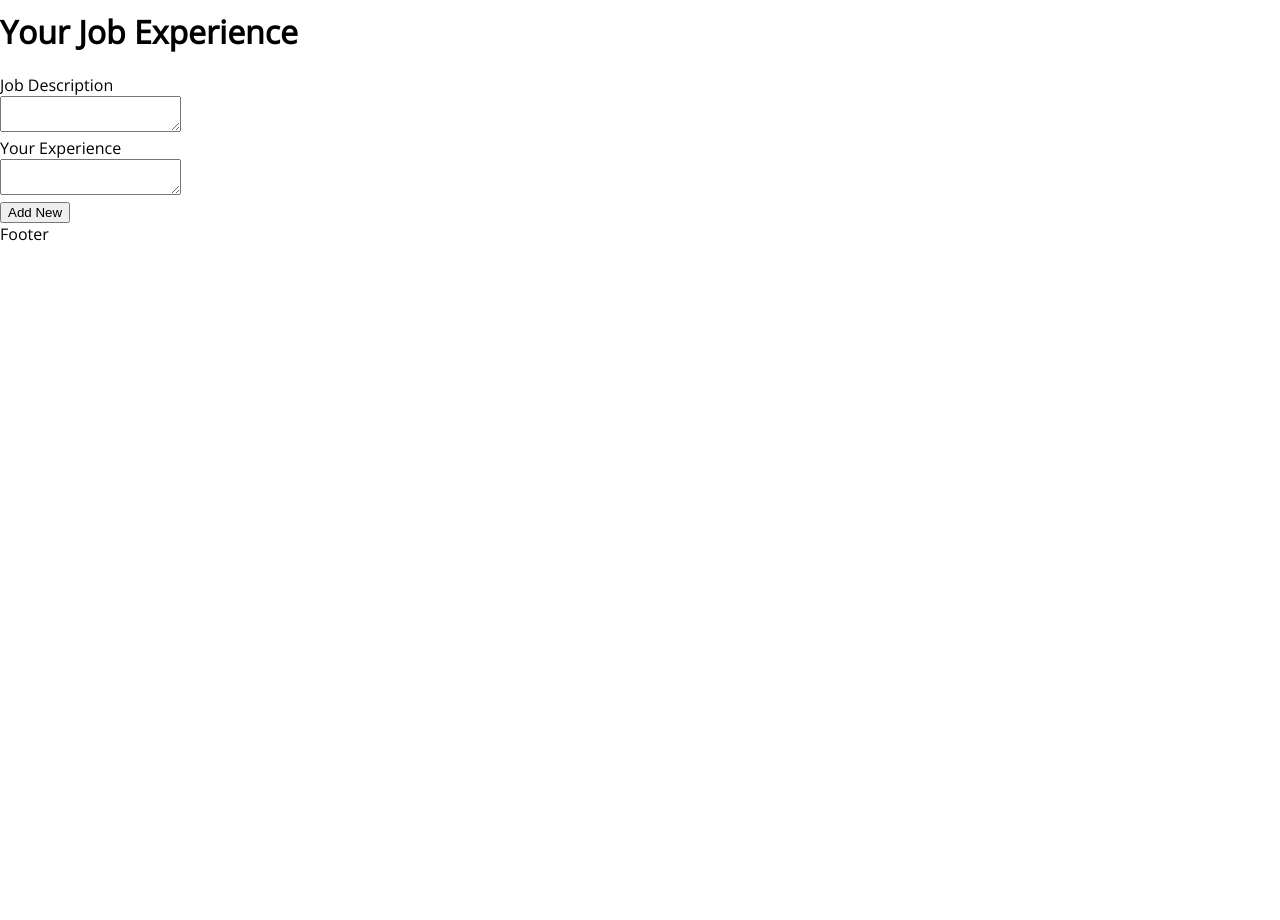
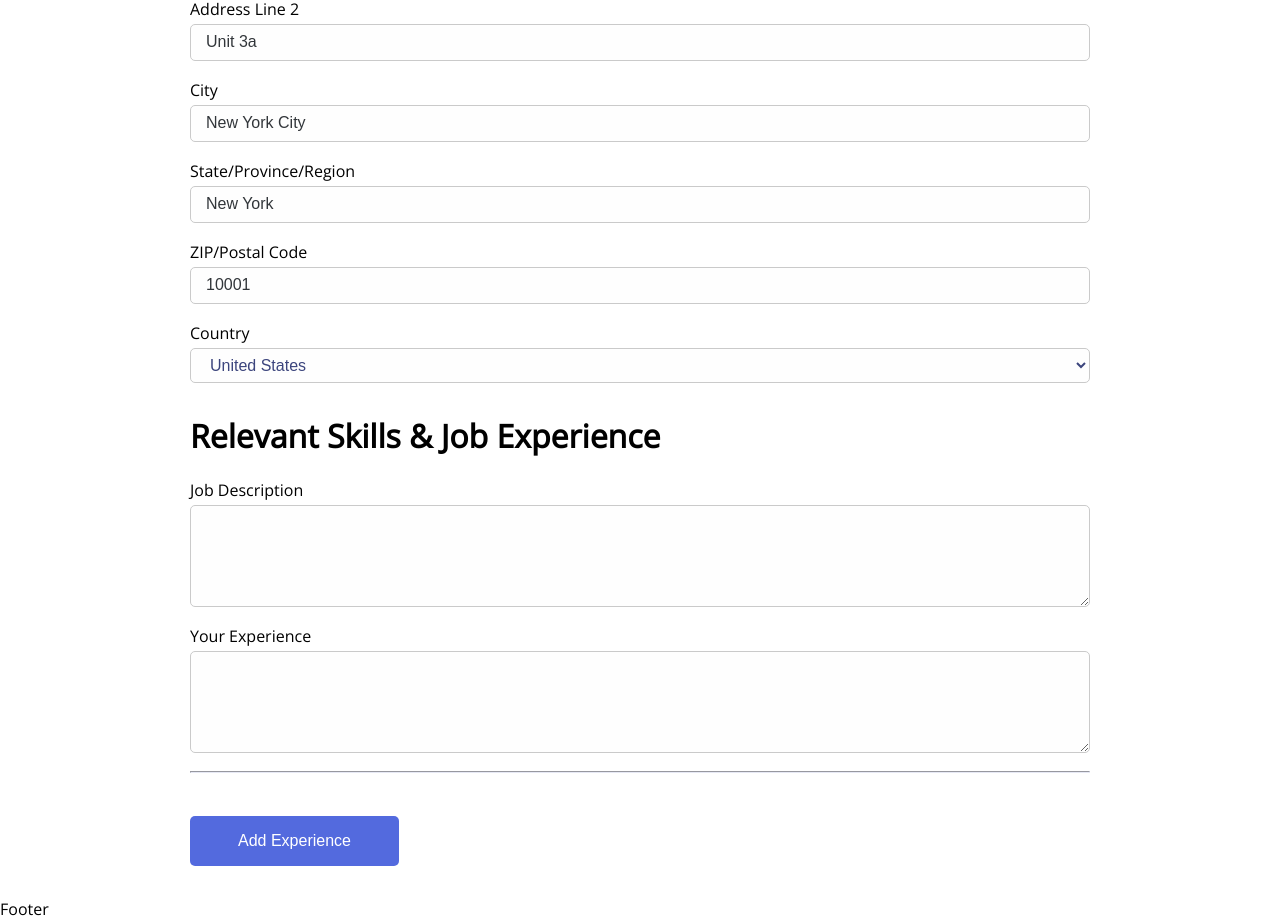
Before and after one commit to shichunyu/resumade-react, a React (Create React App) app: page / in a window 1280 px wide. Shown: the part 794-1714 px from the top of the page. Before the commit the page ends 1039 px from the top, so only its background shows below. Built offline with nearby package versions, Linux system fonts and the light colour scheme.

Commit message:
added some styling #3w9afv

```diff
--- a/src/components/App/App.js
+++ b/src/components/App/App.js
@@ -78,15 +78,15 @@ function App() {
   }
 
   return (
-   <div className={styles.wrapper}>
+   <div>
     <div className={styles.hero}>
       <div className="centered-content">
         <h1>Welcome to Resumade</h1>
         Lorem, ipsum dolor sit amet consectetur adipisicing elit. Alias possimus rem quibusdam qui, officiis nobis repellendus molestiae a porro eius, odit mollitia ipsa optio dolore numquam, deleniti saepe voluptate maiores.
       </div>
     </div>
-    <div className="form">
-      <h1>About Yourself</h1>
+    <div className="centered-content">
+      <h1>Contact Information</h1>
       {
         staticFormState.map( (formItem, index) => (
           <FormElement
@@ -98,7 +98,7 @@ function App() {
         ))
       }
 
-      <h1>Your Job Experience</h1>
+      <h1>Relevant Skills & Job Experience</h1>
       {
         groupState.map( (groupItem, index) => (
 
@@ -115,11 +115,12 @@ function App() {
               element={groupItem.yourExp}
               onChange={handleGroupChange}
             />
+            <hr/>
           </div>
         ))
       }
 
-      <button onClick={addNew}>Add New</button>
+      <button onClick={addNew}>Add Experience</button>
     </div>
 
    </div>
--- a/src/components/App/App.module.css
+++ b/src/components/App/App.module.css
@@ -1,15 +1,8 @@
 .hero {
 	background-color: #536ade;
-	padding: 2em 1em 2em 1em;
 	color: #e6e8f4;
 }
 
 .hero h1 {
-	margin-top: 0em;
 	text-align: center;
 }
-
-.hero .content {
-	margin: 0 auto 0 auto;
-	max-width: 900px;
-}
--- a/src/components/FormElement/FormElement.js
+++ b/src/components/FormElement/FormElement.js
@@ -1,4 +1,10 @@
 import React from 'react'
+
+// Dependencies
+import clsx from 'clsx'
+
+// STYLES
+import styles from './FormElement.module.css'
 
 const FormElement = ( {element, index, onChange, name} ) => {
 
@@ -9,28 +15,11 @@ const FormElement = ( {element, index, onChange, name} ) => {
 			case('input'):
 				elementHTML = (
 					<div id={`formElement-${index}`}>
-						<div>
+						<div className={styles.label}>
 							<label>{element.labelText}</label>
 						</div>
-						<div>
+						<div className={clsx(styles.field, "flex")}>
 							<input
-								{...element.config}
-								value={element.value}
-								onChange={(event) => onChange({event, element, index, name})} // passing as an object
-							/>
-						</div>
-					</div>
-				)
-				break
-
-			case('textarea'):
-				elementHTML = (
-					<div id={`formElement-${index}`}>
-						<div>
-							<label>{element.labelText}</label>
-						</div>
-						<div>
-							<textarea
 								{...element.config}
 								value={element.value}
 								onChange={(event) => onChange({event, element, index, name})} // passing as an object
@@ -43,10 +32,10 @@ const FormElement = ( {element, index, onChange, name} ) => {
 				case('select'):
 					elementHTML = (
 						<div id={`formElement-${index}`}>
-							<div>
+								<div className={styles.label}>
 									<label>{element.labelText}</label>
 								</div>
-							<div>
+								<div className={clsx(styles.field, "flex")}>
 									<select
 										value={element.value}
 										onChange={(event) => onChange({event, element, index, name})} // passing as an object
@@ -58,7 +47,23 @@ const FormElement = ( {element, index, onChange, name} ) => {
 								</div>
 							</div>
 					)
+					break
 
+				case('textarea'):
+					elementHTML = (
+						<div id={`formElement-${index}`}>
+							<div className={styles.label}>
+								<label>{element.labelText}</label>
+							</div>
+							<div className={clsx(styles.field, "flex")}>
+								<textarea
+									{...element.config}
+									value={element.value}
+									onChange={(event) => onChange({event, element, index, name})} // passing as an object
+								/>
+							</div>
+						</div>
+					)
 					break
 
 			default:
--- /dev/null
+++ b/src/components/FormElement/FormElement.module.css
@@ -0,0 +1,62 @@
+div.label {
+	margin-bottom: .25em;
+}
+
+div.field {
+	margin-bottom: .5em;
+}
+
+input, select, textarea {
+	flex: 1;
+	font-size: 16px;
+	color: #3c457d;
+	border: 1px solid #cacaca;
+	border-radius: 5px;
+	background: #fefefe;
+	margin-bottom: 10px;
+	padding: 0px 15px 0px 15px;
+}
+
+input, select {
+	height: 35px;
+}
+
+input:focus, select:focus {
+	border: 1px solid #536ade;
+}
+
+::-webkit-input-placeholder { /* Chrome/Opera/Safari */
+	color: #32363a;
+	font-size: 16px;
+}
+::-moz-placeholder { /* Firefox 19+ */
+	color: #32363a;
+	font-size: 16px;
+}
+:-ms-input-placeholder { /* IE 10+ */
+	color: #32363a;
+	font-size: 16px;
+}
+:-moz-placeholder { /* Firefox 18- */
+	color: #32363a;
+	font-size: 16px;
+}
+
+textarea {
+	height: 100px;
+}
+
+button {
+	font-size: 16px;
+	margin: 35px auto 0px auto;
+	padding: 1em 3em 1em 3em;
+	background: #536ade;
+	color: #fff;
+	border: none;
+	border-radius: 5px;
+	cursor: pointer;
+}
+
+hr {
+	border-color: #e6e8f4;
+}
--- a/src/components/Header/Header.js
+++ b/src/components/Header/Header.js
@@ -1,4 +1,7 @@
 import React from 'react'
+
+// Dependencies
+import clsx from 'clsx'
 
 // Components
 import styles from './Header.module.css'
@@ -6,7 +9,7 @@ import styles from './Header.module.css'
 const Header = () => {
 	return (
 		<div className={styles.wrapper}>
-			 <div className={styles.content, 'centered-content'}>
+			 <div className={clsx(styles.content, 'centered-content')}>
 			 	Resumade.ai
 			 </div>
 		</div>
--- a/src/components/Header/Header.module.css
+++ b/src/components/Header/Header.module.css
@@ -6,4 +6,7 @@
 
 .content {
 	color: #e6e8f4;
+	flex: 1;
+	margin-top: auto;
+	margin-bottom: auto;
 }
--- a/src/data/group.json
+++ b/src/data/group.json
@@ -32,9 +32,7 @@
 			"validationMessage":""
 			},
 		"groupConfig": {
-			"type": "textarea",
-			"rows": 4,
-			"cols": 43
+			"type": "textarea"
 		}
 	}
 ]
--- a/src/data/newGroup.json
+++ b/src/data/newGroup.json
@@ -32,9 +32,7 @@
 			"validationMessage":""
 			},
 		"groupConfig": {
-			"type": "textarea",
-			"rows": 4,
-			"cols": 43
+			"type": "textarea"
 		}
 	}
 ]
--- a/src/index.css
+++ b/src/index.css
@@ -6,4 +6,9 @@ body {
 .centered-content {
 	margin: 0 auto 0 auto;
 	max-width: 900px;
+	padding: 2em 1em 2em 1em;
 }
+
+.flex {
+	display: flex;
+}
```
Lines whose indentation alone changed are shown as unchanged.
